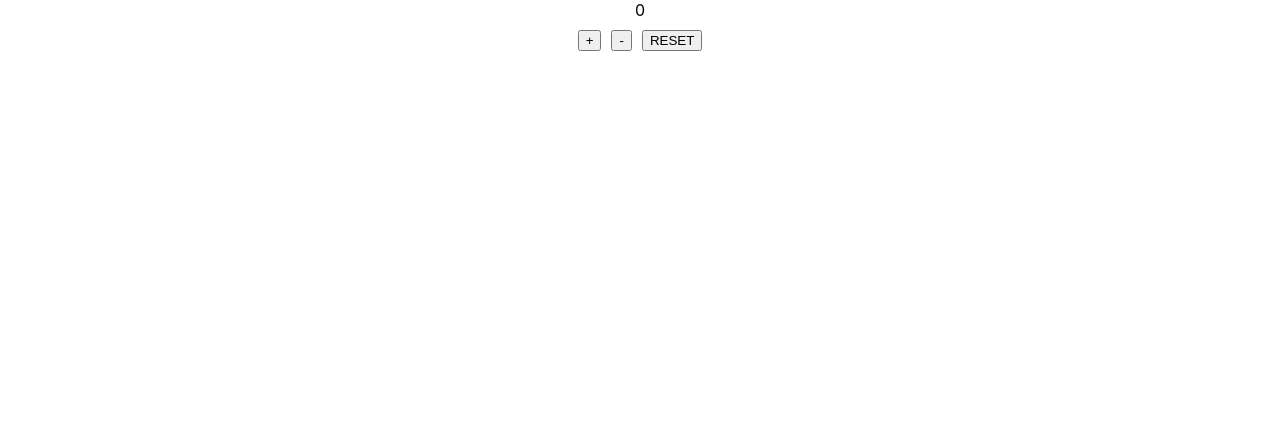
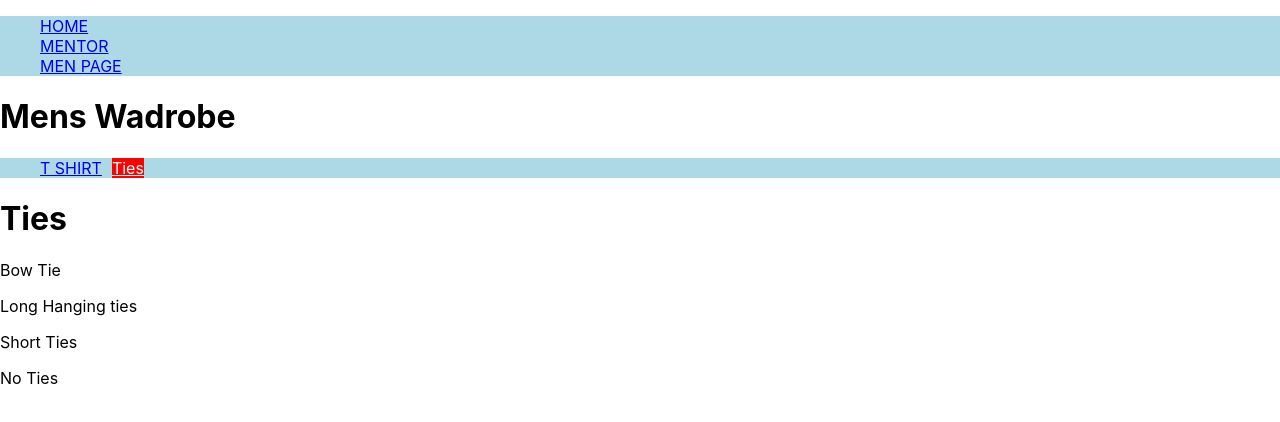
Before and after one commit to thakurutkarsh22/react-bootcamp, a React (Create React App) app: page /men/ties in a window 1280 px wide. Shown: the top 422 px of the page. Built offline with nearby package versions, Linux system fonts and the light colour scheme.

Commit message:
Routing Complete

```diff
--- a/package.json
+++ b/package.json
@@ -8,6 +8,7 @@
     "@testing-library/user-event": "^13.5.0",
     "react": "^18.3.1",
     "react-dom": "^18.3.1",
+    "react-router-dom": "^6.23.1",
     "react-scripts": "5.0.1",
     "web-vitals": "^2.1.4"
   },
--- /dev/null
+++ b/src/10.RoutingApp/PrivateRoute/PrivateRoute.js
@@ -0,0 +1,14 @@
+function PrivateRooute(props) {
+  const { children } = props;
+
+  const isAuthenticated = true;
+
+  return (
+    <>
+      {!isAuthenticated && <div>Not authenticated</div>}
+      {isAuthenticated && <div> {children}</div>}
+    </>
+  );
+}
+
+export default PrivateRooute;
--- /dev/null
+++ b/src/10.RoutingApp/Routing.module.css
@@ -0,0 +1,4 @@
+.activeLink {
+  background-color: red;
+  color: white;
+}
--- /dev/null
+++ b/src/10.RoutingApp/RoutingApp.js
@@ -0,0 +1,101 @@
+import { NavLink, Route, Routes } from "react-router-dom";
+import HomePage from "./pages/HomePage";
+import MentorPage from "./pages/MentorPage";
+import NotFoundPage from "./pages/NotFoundPage";
+import styles from "./Routing.module.css";
+import MensPage from "./pages/Mens/MensPage";
+import TShirtComponent from "./components/MenComponent/TShirtComponent";
+import TiesComponent from "./components/MenComponent/TiesComponent";
+import PrivateRooute from "./PrivateRoute/PrivateRoute";
+import React, { Suspense } from "react";
+
+const HomePageLazy = React.lazy(() => import("./pages/HomePage"));
+
+// TREAT THIS COMPONENT AS App.js ONLY
+function RoutingApp() {
+  return (
+    <>
+      {/* NAv */}
+
+      <nav style={{ background: "lightblue" }}>
+        <ul style={{ listStyle: "none" }}>
+          <li>
+            <NavLink
+              className={(navLinkProp) => {
+                const { isActive } = navLinkProp;
+                return isActive ? `${styles.activeLink}` : "";
+              }}
+              to={"/"}
+            >
+              HOME
+            </NavLink>
+          </li>
+          <li>
+            <NavLink
+              className={(navLinkProp) => {
+                const { isActive } = navLinkProp;
+                return isActive ? `${styles.activeLink}` : "";
+              }}
+              to={"/mentor"}
+            >
+              MENTOR
+            </NavLink>
+          </li>
+          <li>
+            <NavLink
+              className={(navLinkProp) => {
+                const { isActive } = navLinkProp;
+                return isActive ? `${styles.activeLink}` : "";
+              }}
+              to={"/men"}
+              end
+            >
+              MEN PAGE
+            </NavLink>
+          </li>
+        </ul>
+      </nav>
+
+      {/* conditionally we are rendring pages */}
+
+      {/* Register Routes */}
+
+      <Suspense fallback={<h1>Loading......</h1>}>
+        <Routes>
+          {/* 1. BASICS of Routing */}
+          <Route path="/" element={<HomePageLazy />}></Route>
+          <Route
+            path="/mentor"
+            element={
+              <PrivateRooute>
+                <MentorPage />
+              </PrivateRooute>
+            }
+          ></Route>
+          <Route path="/*" element={<NotFoundPage />}></Route>
+          {/* 2. Complex ROuting  */}
+          <Route path="/men" element={<MensPage />}>
+            <Route path="t-shirt" element={<TShirtComponent />} />
+            <Route path="ties" element={<TiesComponent />} />
+          </Route>
+          z
+        </Routes>
+      </Suspense>
+    </>
+  );
+}
+
+export default RoutingApp;
+
+/*
+    1. to show activated tab
+     className={(navLinkProp) => {
+                const { isActive } = navLinkProp;
+                return isActive ? `${styles.activeLink}` : "";
+              }}
+
+
+
+
+
+*/
--- /dev/null
+++ b/src/10.RoutingApp/components/MenComponent/TShirtComponent.js
@@ -0,0 +1,12 @@
+function TShirtComponent() {
+  return (
+    <>
+      <h1>T SHIRT </h1>
+      <p>POLO</p>
+      <p>NEckband</p>
+      <p>sleevless</p>
+    </>
+  );
+}
+
+export default TShirtComponent;
--- /dev/null
+++ b/src/10.RoutingApp/components/MenComponent/TiesComponent.js
@@ -0,0 +1,13 @@
+function TiesComponent() {
+  return (
+    <>
+      <h1>Ties</h1>
+      <p>Bow Tie</p>
+      <p>Long Hanging ties</p>
+      <p>Short Ties</p>
+      <p>No Ties</p>
+    </>
+  );
+}
+
+export default TiesComponent;
--- /dev/null
+++ b/src/10.RoutingApp/pages/HomePage.js
@@ -0,0 +1,11 @@
+function HomePage() {
+  return (
+    <>
+      <h1>Home page Welcome</h1>
+
+      <p>ipsem lorem paragraph</p>
+    </>
+  );
+}
+
+export default HomePage;
--- /dev/null
+++ b/src/10.RoutingApp/pages/Mens/MensPage.js
@@ -0,0 +1,45 @@
+import { NavLink, Outlet } from "react-router-dom";
+import styles from "./../../Routing.module.css";
+
+function MensPage() {
+  return (
+    <>
+      <h1>Mens Wadrobe</h1>
+
+      <nav style={{ background: "lightblue" }}>
+        <ul style={{ listStyle: "none", display: "flex", gap: "10px" }}>
+          <li>
+            <NavLink
+              className={(navLinkProp) => {
+                const { isActive } = navLinkProp;
+                return isActive ? `${styles.activeLink}` : "";
+              }}
+              to={"/men/t-shirt"}
+            >
+              T SHIRT
+            </NavLink>
+          </li>
+          <li>
+            <NavLink
+              className={(navLinkProp) => {
+                const { isActive } = navLinkProp;
+                return isActive ? `${styles.activeLink}` : "";
+              }}
+              to={"/men/ties"}
+            >
+              Ties
+            </NavLink>
+          </li>
+        </ul>
+      </nav>
+
+      {/* <h1>list...</h1> */}
+
+      {/* IT WILL SHOW THE CHILD ROUTING COMPONENT ACCORDINGLY */}
+      {/* https://reactrouter.com/en/main/components/outlet */}
+      <Outlet></Outlet>
+    </>
+  );
+}
+
+export default MensPage;
--- /dev/null
+++ b/src/10.RoutingApp/pages/MentorPage.js
@@ -0,0 +1,15 @@
+function MentorPage() {
+  return (
+    <>
+      <h1>Mentor</h1>
+
+      <div>Utkarsh</div>
+      <div>Bhavik</div>
+      <div>Ankit</div>
+      <div>Animesh</div>
+      <div>Raju</div>
+    </>
+  );
+}
+
+export default MentorPage;
--- /dev/null
+++ b/src/10.RoutingApp/pages/NotFoundPage.js
@@ -0,0 +1,23 @@
+import { useNavigate } from "react-router-dom";
+
+function NotFoundPage() {
+  const navigate = useNavigate();
+
+  return (
+    <>
+      <div>
+        <h1>Page Not Found</h1>
+
+        <button
+          onClick={() => {
+            navigate("/");
+          }}
+        >
+          GO to HOMEPAGE
+        </button>
+      </div>
+    </>
+  );
+}
+
+export default NotFoundPage;
--- a/src/index.js
+++ b/src/index.js
@@ -5,12 +5,18 @@ import App from "./App";
 import reportWebVitals from "./reportWebVitals";
 import HelloComponent from "./1.BasicReact/1.HelloComponent/HelloComponent";
 import CounterComponent from "./1.BasicReact/2.CounterComponent/CounterComponent";
+import RoutingApp from "./10.RoutingApp/RoutingApp";
+import { BrowserRouter } from "react-router-dom";
 
 const root = ReactDOM.createRoot(document.getElementById("root"));
 root.render(
   // <React.StrictMode>
-  <App />
+  // <App />
   // </React.StrictMode>
+
+  <BrowserRouter>
+    <RoutingApp />
+  </BrowserRouter>
 );
 
 // If you want to start measuring performance in your app, pass a function
```
Also changed, not shown: src/10.RoutingApp/pages/Mens/image.png (added), 1 other file (tests, documents, lock files or other folders).
